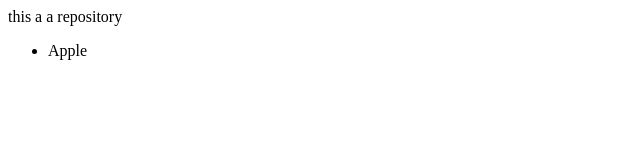
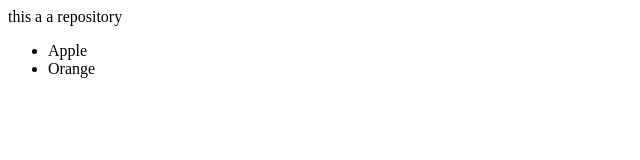
Before and after one commit to sahkanishk01/LocalRepository, a plain HTML site: page index.html in a window 1280 px wide. Shown: the full height of the page, 0-640 px from the left. Drawn offline with Linux system fonts and the light colour scheme.

Commit message:
Add new list

```diff
--- a/index.html
+++ b/index.html
@@ -2,5 +2,6 @@
 <ul>
     <type= "a">
         <li> Apple</li>
+        <li> Orange</li>
     </type>
 </ul>
```
